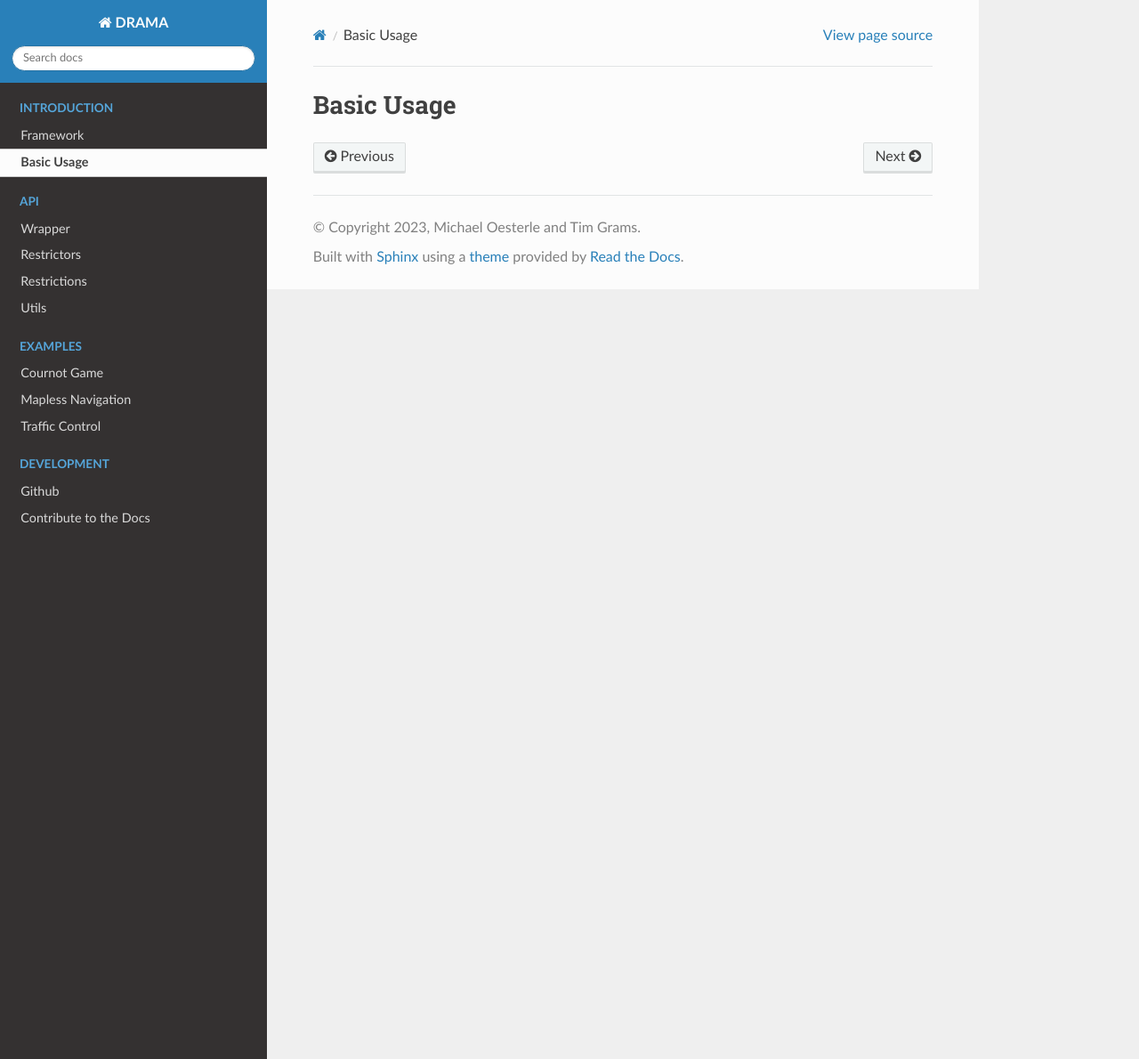
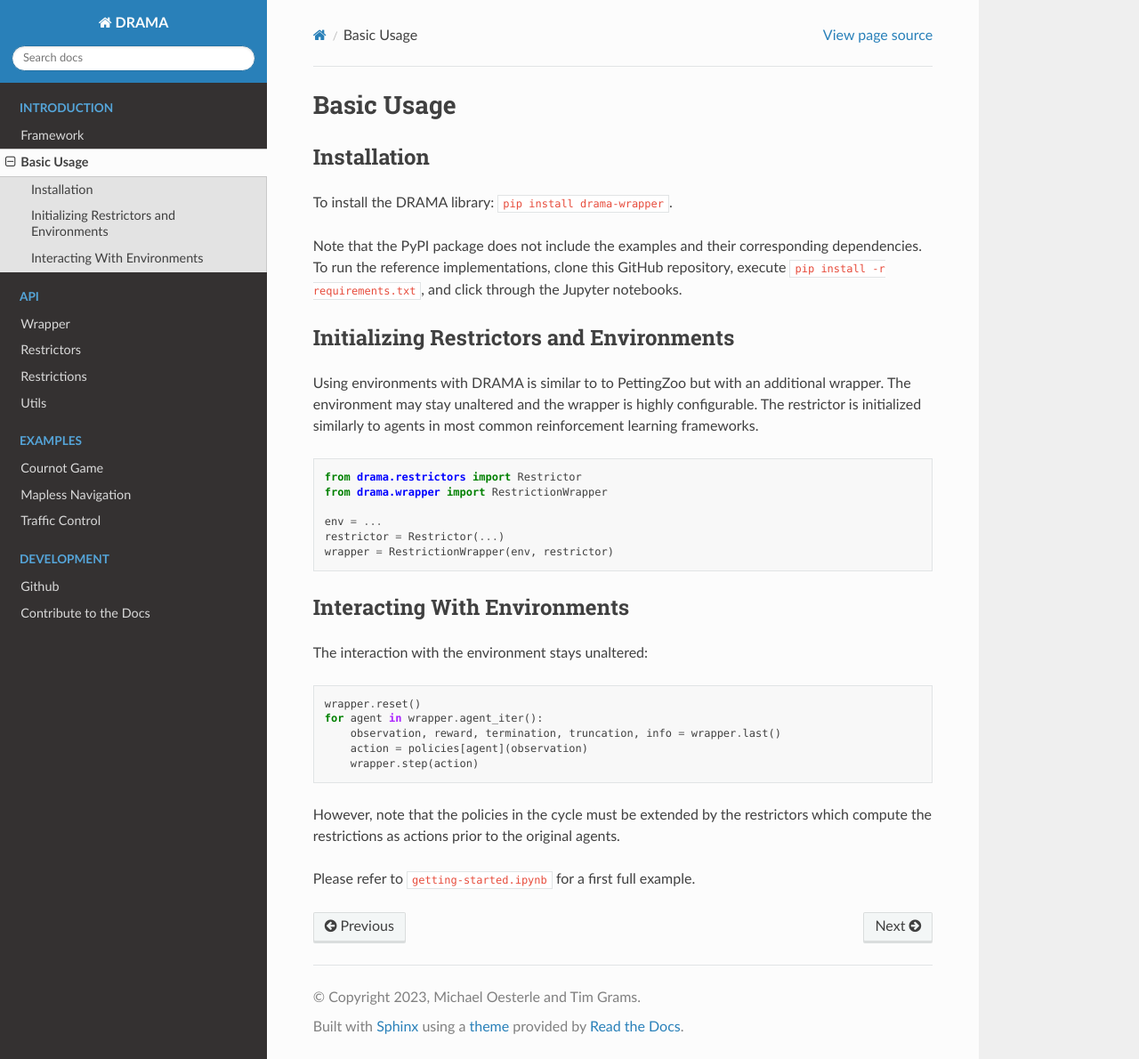
Before and after one commit to michoest/drama-wrapper, a Sphinx documentation site: the page built from docs/introduction/usage.rst, in a window 1280 px wide and 1190 px high. Shown: the whole window at 89% size. Built offline with Sphinx 7.4.7 and the Read the Docs theme 2.0.0, drawn with Linux system fonts in a browser that asks for light colours.

Commit message:
extended docs

```diff
--- a/docs/introduction/drama.rst
+++ b/docs/introduction/drama.rst
@@ -6,6 +6,7 @@ The framework is compatible with any existing PettingZoo environment and may sea
 restrictions.
 
 .. image:: drama-loop.png
+   :width: 600
 
 The updated loop is built with three new fundamental entities: The restriction wrapper, restriction representations,
 and restriction learning agents.
--- a/docs/introduction/usage.rst
+++ b/docs/introduction/usage.rst
@@ -1,2 +1,45 @@
 Basic Usage
 ===========
+
+Installation
+------------
+
+To install the DRAMA library: ``pip install drama-wrapper``.
+
+Note that the PyPI package does not include the examples and their corresponding dependencies.
+To run the reference implementations, clone this GitHub repository,
+execute ``pip install -r requirements.txt``, and click through the Jupyter notebooks.
+
+Initializing Restrictors and Environments
+-----------------------------------------
+
+Using environments with DRAMA is similar to to PettingZoo but with an additional wrapper.
+The environment may stay unaltered and the wrapper is highly configurable.
+The restrictor is initialized similarly to agents in most common reinforcement learning frameworks.
+
+.. code-block:: python
+
+   from drama.restrictors import Restrictor
+   from drama.wrapper import RestrictionWrapper
+
+   env = ...
+   restrictor = Restrictor(...)
+   wrapper = RestrictionWrapper(env, restrictor)
+
+Interacting With Environments
+-----------------------------------------
+
+The interaction with the environment stays unaltered:
+
+.. code-block:: python
+
+   wrapper.reset()
+   for agent in wrapper.agent_iter():
+       observation, reward, termination, truncation, info = wrapper.last()
+       action = policies[agent](observation)
+       wrapper.step(action)
+
+However, note that the policies in the cycle must be extended by the restrictors which compute the restrictions
+as actions prior to the original agents.
+
+Please refer to ``getting-started.ipynb`` for a first full example.
```
